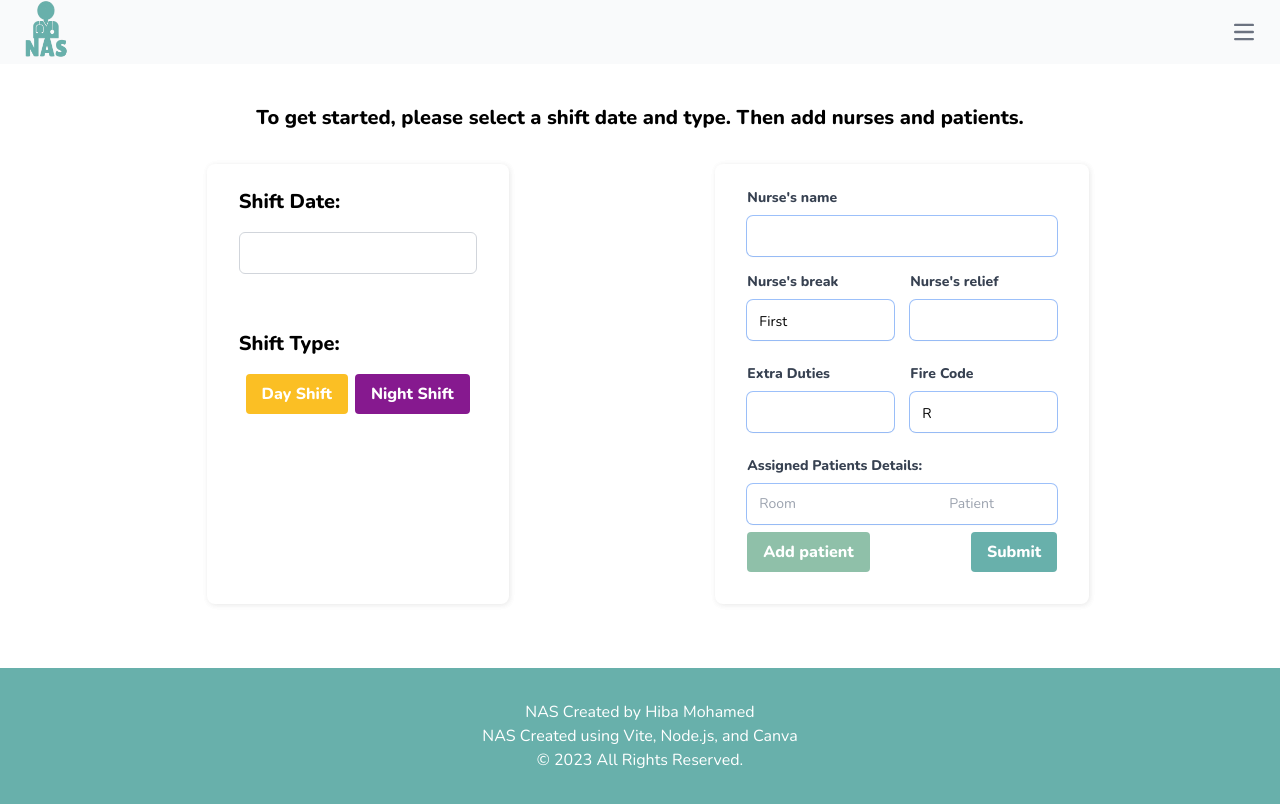
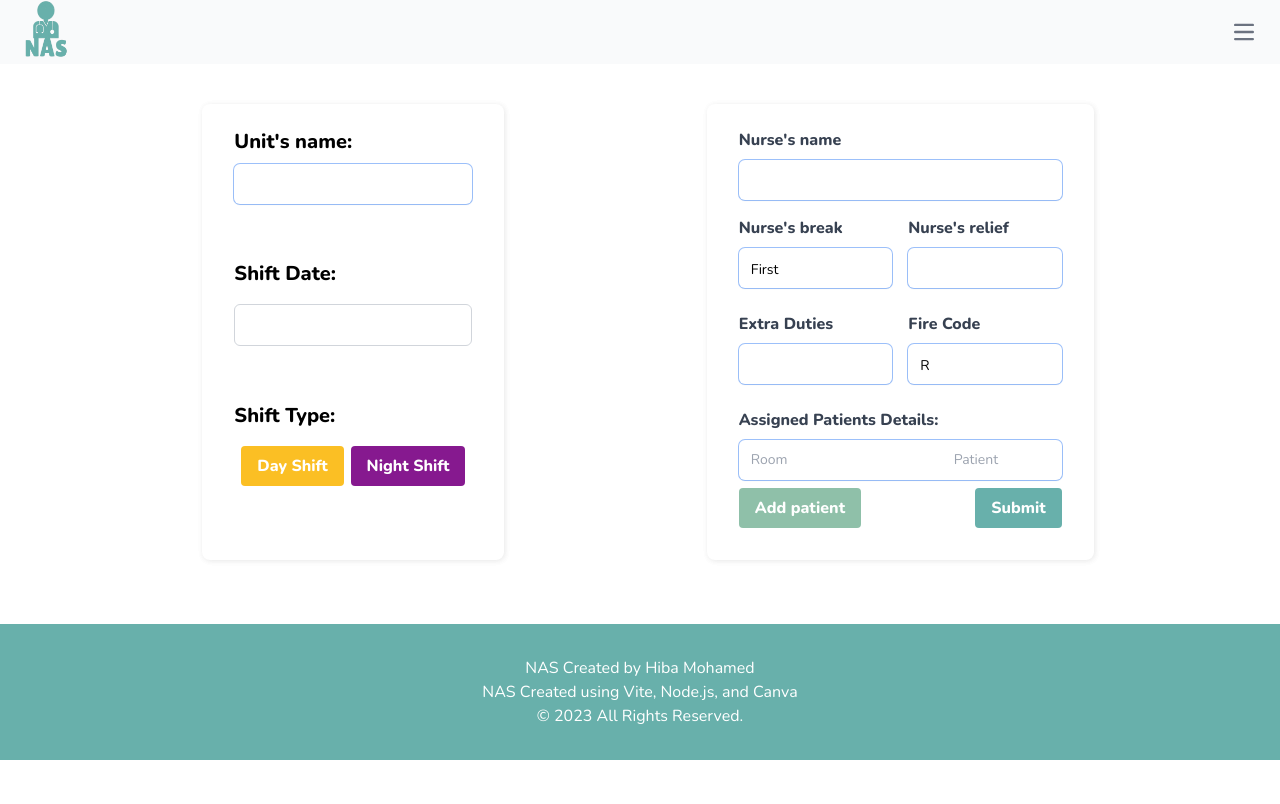
Before and after one commit to Hiba-Mohamed/Reactjs-Nurses-Assignment-Sheet, a React (Vite) app: page /createSheet in a window 1280 px wide. Built offline with nearby package versions, Linux system fonts and the light colour scheme.

Commit message:
adding the unit name

```diff
--- a/src/createSheet.tsx
+++ b/src/createSheet.tsx
@@ -2,6 +2,7 @@ import DatePickerComponent from "./datePickerComponent";
 import { useForm, SubmitHandler } from "react-hook-form";
 
 interface IFormInput {
+  unit:string;
   nurseName: string;
   nurseBreak: string;
   reliefName: string;
@@ -21,12 +22,26 @@ export function CreateSheet() {
 
   return (
     <div className="font-nunito relative overflow-hidden mb-12">
-      <p className="text-center font-bold text-xl my-4">
-        To get started, please select a shift date and type. Then add nurses and
-        patients.
-      </p>
       <div className="flex flex-row flex-wrap justify-evenly">
         <div className="bg-white shadow-lg rounded-lg px-8 pt-6 pb-8 m-4">
+          <div className="mb-4 flex flex-col justify-center">
+            <label className="font-bold text-xl">
+              Unit's name:
+            </label>
+            <input
+              {...register("unit", { required: true, maxLength: 30 })}
+              type="text"
+              className="mt-2 appearance-none text-nunito-900 bg-white rounded-md block p-3 h-10 shadow-sm sm:text-md focus:outline-none placeholder:text-nunito-400 focus:ring-2 focus:ring-sky-500 ring-1 ring-nunito-200 my-10"
+            ></input>
+            {errors?.nurseName?.type === "required" && (
+              <p className="text-peach">This field is required</p>
+            )}
+            {errors?.nurseName?.type === "maxLength" && (
+              <p className="text-peach">
+                Unit's name cannot exceed 30 characters
+              </p>
+            )}
+          </div>
           <div className="mb-14">
             <DatePickerComponent />
           </div>
@@ -53,7 +68,7 @@ export function CreateSheet() {
           className="bg-white shadow-lg rounded-lg px-8 pt-6 pb-8 my-4"
         >
           <div className="mb-4">
-            <label className="block text-gray-700 text-sm font-bold mb-2">
+            <label className="block text-gray-700 text-md font-bold mb-2">
               Nurse's name
             </label>
             <input
@@ -73,7 +88,7 @@ export function CreateSheet() {
 
           <div className="flex flex-row">
             <div className="mb-6 basis-1/2 mr-2">
-              <label className="block text-gray-700 text-sm font-bold mb-2">
+              <label className="block text-gray-700 text-md font-bold mb-2">
                 Nurse's break
               </label>
               <select
@@ -89,7 +104,7 @@ export function CreateSheet() {
               )}
             </div>
             <div className="mb-6 basis-1/2 ml-2">
-              <label className="block text-gray-700 text-sm font-bold mb-2">
+              <label className="block text-gray-700 text-md font-bold mb-2">
                 Nurse's relief
               </label>
               <input
@@ -108,9 +123,8 @@ export function CreateSheet() {
             </div>
           </div>
           <div className="flex flex-row">
-
             <div className="mb-6 basis-1/2 mr-2">
-            <label className="block text-gray-700 text-sm font-bold mb-2">
+              <label className="block text-gray-700 text-md font-bold mb-2">
                 Extra Duties
               </label>
               <input
@@ -125,7 +139,7 @@ export function CreateSheet() {
               )}
             </div>
             <div className="mb-6 basis-1/2 ml-2">
-            <label className="block text-gray-700 text-sm font-bold mb-2">
+              <label className="block text-gray-700 text-md font-bold mb-2">
                 Fire Code
               </label>
               <select
@@ -144,7 +158,7 @@ export function CreateSheet() {
           </div>
 
           <div id="all-patients">
-            <label className="block text-gray-700 text-sm font-bold mb-2">
+            <label className="block text-gray-700 text-md font-bold mb-2">
               Assigned Patients Details:
             </label>
             <div className="flex flex-row items-center my-2 appearance-none text-nunito-900 bg-white rounded-md block w-full p-3 h-10 shadow-sm sm:text-sm focus:outline-none placeholder:text-nunito-400 focus:ring-2 focus:ring-sky-500 ring-1 ring-nunito-200">
@@ -187,7 +201,8 @@ export function CreateSheet() {
 
 export default CreateSheet;
 
-const shift = {
+const unit = {
+  shift: {
   date: "1/August/2023",
   type: "Night",
   staff: {
@@ -226,4 +241,5 @@ const shift = {
       },
     },
   },
+}
 };
```
Lines whose indentation alone changed are shown as unchanged.
